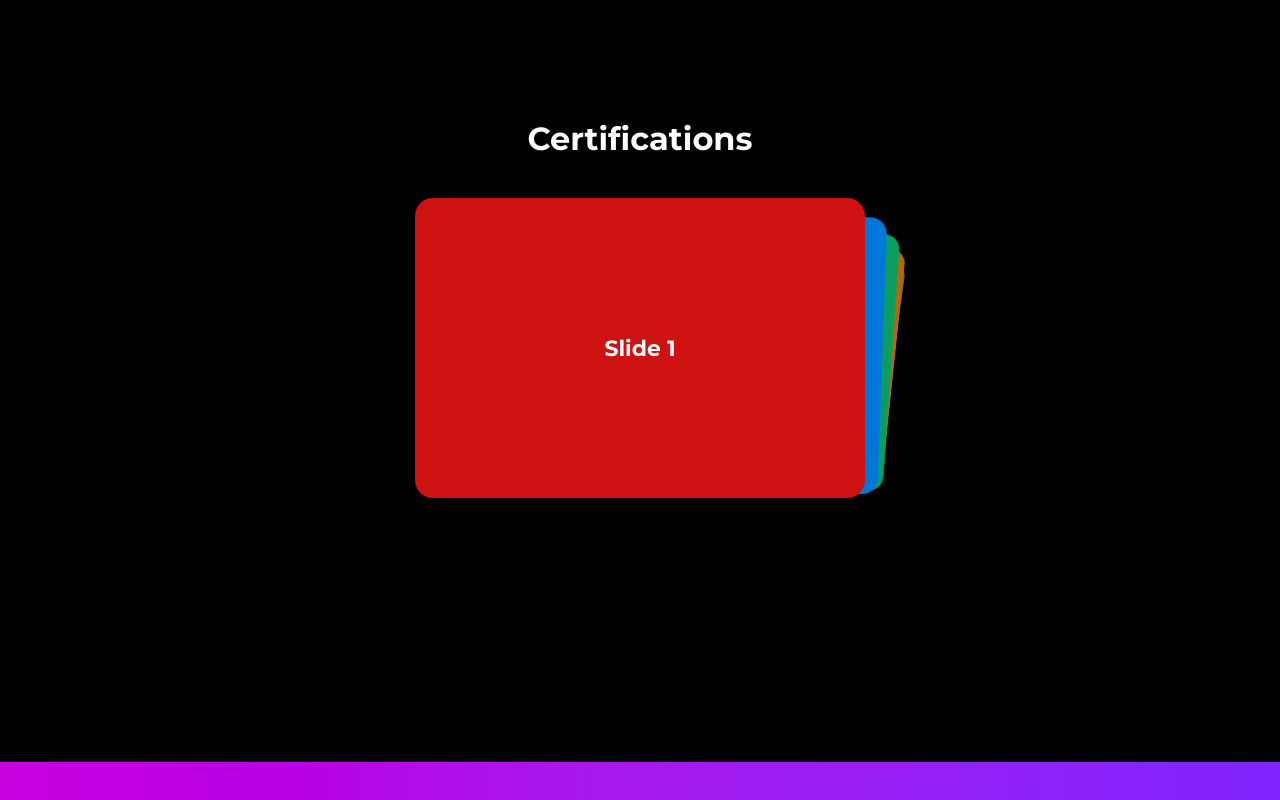
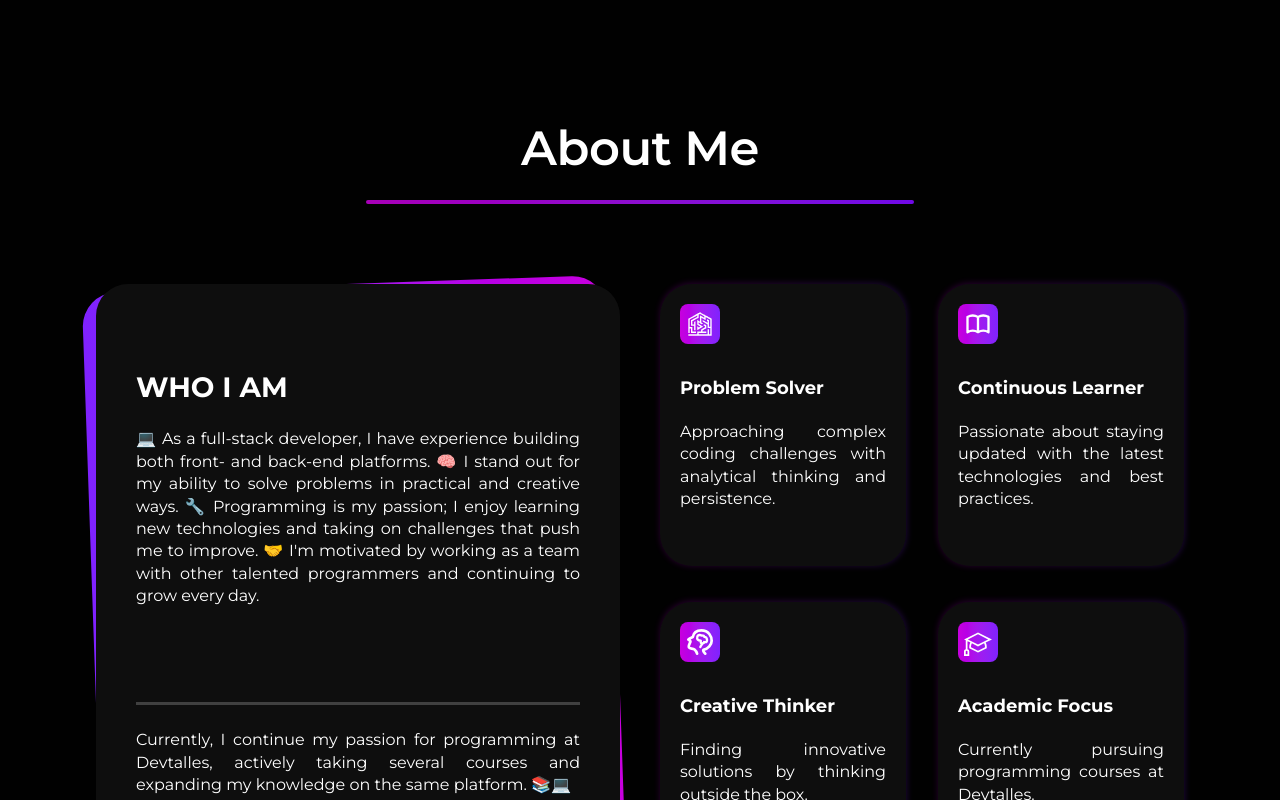
Before and after one commit to ArturoZAC/testing-forport-4z4c, a Next.js app: page / in a window 1280 px wide. Shown: the part 840-1640 px from the top of the page. Built offline with nearby package versions, Linux system fonts and the light colour scheme.

Commit message:
fixBugCards

```diff
--- a/src/app/(home)/page.tsx
+++ b/src/app/(home)/page.tsx
@@ -5,11 +5,11 @@ export default function HomePage() {
   return (
     <>
     <Hero/>
-    {/* <About/> */}
+    <About/>
     <Education />
-    {/* <Skills /> */}
-    {/* <Projects /> */}
-    {/* <Contact /> */}
+    <Skills />
+    <Projects />
+    <Contact />
     <Footer />
     </>
   );
--- a/src/components/education/BodyEducation.tsx
+++ b/src/components/education/BodyEducation.tsx
@@ -6,7 +6,7 @@ import { cardFullData, leftCards, rightCards } from "@/data"
 export const BodyEducation = () => {
   return (
     <div className="flex flex-col w-full justify-center items-center gap-y-20 max-md:gap-y-10">
-      {/* <MainContainer className="flex justify-center items-stretch h-auto">
+      <MainContainer className="flex justify-center items-stretch h-auto">
         <div className="w-1/2 flex flex-col justify-center items-center h-full max-md:hidden">
           {
             leftCards.map((card, _ ) => (
@@ -35,7 +35,7 @@ export const BodyEducation = () => {
             ))
           }
         </div>
-      </MainContainer> */}
+      </MainContainer>
       <Certifications />
     </div>
   )
--- a/src/components/education/Certifications.tsx
+++ b/src/components/education/Certifications.tsx
@@ -2,7 +2,7 @@
 
 import React from "react";
 import { Swiper, SwiperSlide } from "swiper/react";
-import { EffectCards, Pagination } from 'swiper/modules';
+import { EffectCreative, Pagination } from 'swiper/modules';
 
 // Import Swiper styles
 import 'swiper/css';
@@ -16,21 +16,25 @@ import { MainContainer } from "../responsive/MainContainer";
 export const Certifications = () => {
   return (
 
-    <MainContainer className="flex flex-col justify-center items-center gap-y-10 max-md:gap-y-5 px-10">
+    <MainContainer className="flex flex-col justify-center items-center gap-y-10 max-md:gap-y-5 px-4">
       <p className="h4-b text-h4-d max-md:text-h4-m">Certifications</p>
-      <div className="w-full overflow-hidden relative">
+      <div className="w-full relative">
         <Swiper
-          effect={'cards'}
           grabCursor={true}
-          modules={[EffectCards, Pagination]}
+          effect={'creative'}
           pagination={{ clickable: true }}
-          // cardsEffect={{
-          //   perSlideOffset: 8,
-          //   perSlideRotate: 1,
-          //   rotate: true,
-          //   slideShadows: true,
-          // }}
-          className="mySwiper"
+          modules={[EffectCreative, Pagination]}
+          creativeEffect={{
+            prev: {
+              shadow: true,
+              translate: [0, 0, -250],
+              rotate: [0, 0, -5],
+            },
+            next: {
+              translate: [0, 0, -250],
+              rotate: [0, 0, 5],
+            },
+          }}
         >
           <SwiperSlide>Slide 1</SwiperSlide>
           <SwiperSlide>Slide 2</SwiperSlide>
--- a/src/components/education/styles.css
+++ b/src/components/education/styles.css
@@ -1,57 +1,35 @@
 .swiper {
   width: 100%;
   max-width: 450px;
-  aspect-ratio: 3/ 2;
-  /* overflow: visible; */
+  height: 300px;
   position: relative;
+  /* overflow: hidden; */
+  padding-bottom: 40px;
 }
 
 .swiper-slide {
+  border-radius: 18px;
   display: flex;
   align-items: center;
   justify-content: center;
-  border-radius: 18px;
   font-size: 22px;
   font-weight: bold;
   color: #fff;
+  transition: transform 0.3s;
+  box-shadow: 0 4px 20px rgba(0,0,0,0.2);
 }
 
-.swiper-slide:nth-child(1n) {
-  background-color: rgb(206, 17, 17);
-}
 
-.swiper-slide:nth-child(2n) {
-  background-color: rgb(0, 140, 255);
-}
-
-.swiper-slide:nth-child(3n) {
-  background-color: rgb(10, 184, 111);
-}
-
-.swiper-slide:nth-child(4n) {
-  background-color: rgb(211, 122, 7);
-}
-
-.swiper-slide:nth-child(5n) {
-  background-color: rgb(118, 163, 12);
-}
-
-.swiper-slide:nth-child(6n) {
-  background-color: rgb(180, 10, 47);
-}
-
-.swiper-slide:nth-child(7n) {
-  background-color: rgb(35, 99, 19);
-}
-
-.swiper-slide:nth-child(8n) {
-  background-color: rgb(0, 68, 255);
-}
-
-.swiper-slide:nth-child(9n) {
-  background-color: rgb(218, 12, 218);
-}
-
+/* Colores por slide solo para verificación visual */
+.swiper-slide:nth-child(1n) { background-color: rgb(206, 17, 17); }
+.swiper-slide:nth-child(2n) { background-color: rgb(0, 140, 255); }
+.swiper-slide:nth-child(3n) { background-color: rgb(10, 184, 111); }
+.swiper-slide:nth-child(4n) { background-color: rgb(211, 122, 7); }
+.swiper-slide:nth-child(5n) { background-color: rgb(118, 163, 12); }
+.swiper-slide:nth-child(6n) { background-color: rgb(180, 10, 47); }
+.swiper-slide:nth-child(7n) { background-color: rgb(35, 99, 19); }
+.swiper-slide:nth-child(8n) { background-color: rgb(0, 68, 255); }
+.swiper-slide:nth-child(9n) { background-color: rgb(218, 12, 218); }
 
 .swiper-pagination-bullet {
   background: white;
@@ -65,14 +43,20 @@
 }
 
 .swiper-pagination {
+  position: relative;
   bottom: -20px !important;
-  position: relative;
 }
 
 @media (max-width: 768px) {
+  .swiper {
+    max-width: 100%;
+    height: 240px;
+  }
+
   .swiper-pagination {
     bottom: -10px !important;
   }
+
   .swiper-pagination-bullet {
     width: 7px;
     height: 7px;
--- a/src/views/Education.tsx
+++ b/src/views/Education.tsx
@@ -4,7 +4,7 @@ import { Title } from '@/components/ui'
 export const Education = () => {
   return (
     <section id='education' className='flex flex-col gap-y-20 mt-40 px-6 max-md:gap-y-10 scroll-mt-24'>
-      {/* <Title title='Education'/> */}
+      <Title title='Education'/>
       <BodyEducation />
     </section>
   )
```
